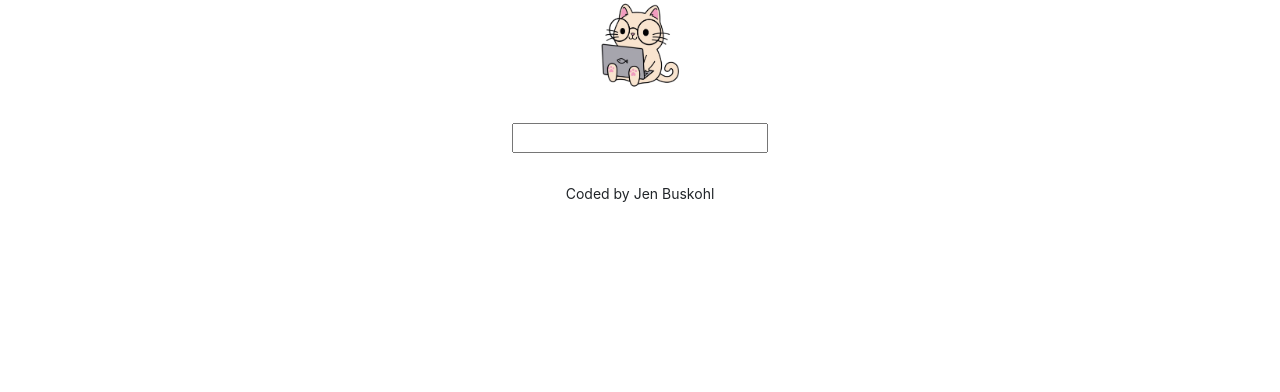
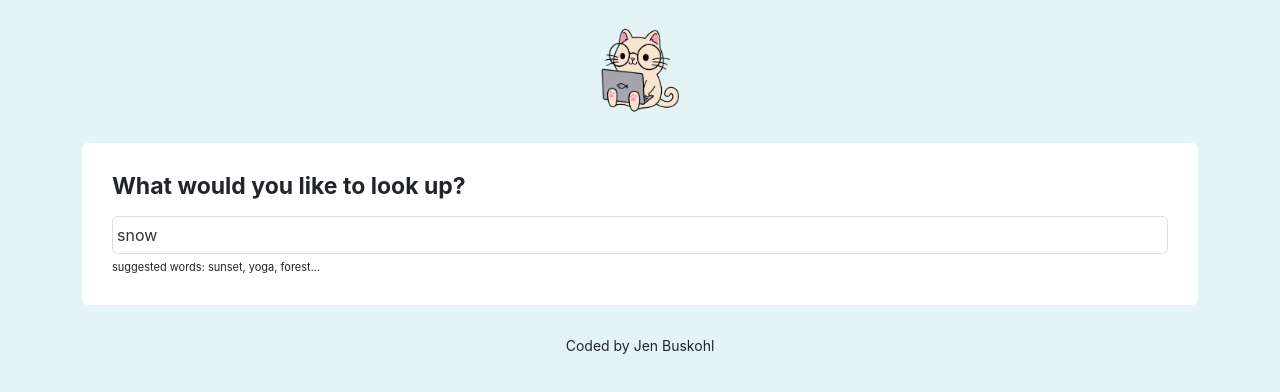
Before and after one commit to jen-buskohl/dictionary-project, a React (Create React App) app: page / in a window 1280 px wide. Shown: the top 392 px of the page. Built offline with nearby package versions, Linux system fonts and the light colour scheme; no server answers.

Commit message:
Added styling with CSS

```diff
--- a/src/App.css
+++ b/src/App.css
@@ -1,7 +1,11 @@
+body {
+  background: #e4f4f5;
+}
+
 .App-logo {
   display: block;
   max-width: 100px;
-  margin: 0 auto;
+  margin: 25px auto;
 }
 
 .App-footer {
--- a/src/App.js
+++ b/src/App.js
@@ -11,7 +11,7 @@ export default function App() {
           <img src={logo} className="App-logo img-fluid" alt="logo" />
         </header>
         <main>
-          <Dictionary />
+          <Dictionary defaultKeyword="snow" />
         </main>
         <small>
           <footer className="App-footer">Coded by Jen Buskohl</footer>
--- a/src/Dictionary.css
+++ b/src/Dictionary.css
@@ -1,4 +1,25 @@
+.Dictionary h1 {
+  font-size: 23px;
+  font-weight: bold;
+  margin-bottom: 15px;
+}
+
+.Dictionary section {
+  background: white;
+  padding: 30px;
+  border-radius: 6px;
+  margin: 25px 0;
+}
+
 .Dictionary-input {
-  display: block;
-  margin: 30px auto;
+  width: 100%;
+  padding: 6px 4px;
+  border: 1px solid #ddd;
+  border-radius: 6px;
+  color: #333;
 }
+
+.Dictionary .hint {
+  font-size: 11px;
+  margin-top: 5px;
+}
--- a/src/Dictionary.js
+++ b/src/Dictionary.js
@@ -3,36 +3,55 @@ import axios from "axios";
 import Results from "./Results.js";
 import "./Dictionary.css";
 
-export default function Dictionary() {
-  const [keyword, setKeyword] = useState(null);
+export default function Dictionary(props) {
+  const [keyword, setKeyword] = useState(props.defaultKeyword);
   const [results, setResults] = useState(null);
+  const [loaded, setLoaded] = useState(false);
 
   function handleResponse(response) {
     setResults(response.data);
   }
 
-  function search(event) {
-    event.preventDefault();
-
+  function search() {
     let apiKey = "o2972aff83bt1a433411747ae6c9e0f0";
     let apiUrl = `https://api.shecodes.io/dictionary/v1/define?word=${keyword}&key=${apiKey}`;
     axios.get(apiUrl).then(handleResponse);
+  }
+
+  function handleSubmit(event) {
+    event.preventDefault();
+    search();
   }
 
   function handleKeywordChange(event) {
     setKeyword(event.target.value);
   }
 
+  function load() {
+    setLoaded(true);
+    search();
+  }
+
+  if (loaded) {
     return (
       <div className="Dictionary">
-      <form onSubmit={search}>
+        <section>
+          <h1>What would you like to look up?</h1>
+          <form onSubmit={handleSubmit}>
             <input
               type="search"
               className="Dictionary-input"
               onChange={handleKeywordChange}
+              defaultValue={props.defaultKeyword}
             />
           </form>
+          <div className="hint">suggested words: sunset, yoga, forest...</div>
+        </section>
         <Results results={results} />
       </div>
     );
+  } else {
+    load();
+    return "Loading...";
   }
+}
--- /dev/null
+++ b/src/Meanings.css
@@ -0,0 +1,13 @@
+.Meanings h3 {
+  color: purple;
+  font-size: 24px;
+  line-height: 1.5;
+  font-weight: bold;
+}
+
+.Meanings .example {
+  font-size: 14px;
+  opacity: 0.7;
+  font-style: italic;
+  margin-top: 20px;
+}
--- a/src/Meanings.js
+++ b/src/Meanings.js
@@ -1,5 +1,6 @@
 import React from "react";
 import Synonyms from "./Synonyms";
+import "./Meanings.css";
 
 export default function Meanings(props) {
   // console.log(props.meanings);
@@ -7,11 +8,9 @@ export default function Meanings(props) {
     <div className="Meanings">
       <h3>{props.meanings.partOfSpeech}</h3>
       <div>
-        <strong>Definition: </strong> {props.meanings.definition}
-        <br />
-        <strong>Example: </strong> <em>{props.meanings.example}</em>
-        <br />
-        <strong>Synonyms: </strong>
+        <div className="definition">{props.meanings.definition}</div>
+        <div className="example">{props.meanings.example}</div>
+
         <Synonyms synonyms={props.meanings.synonyms} />
       </div>
     </div>
--- /dev/null
+++ b/src/Results.css
@@ -0,0 +1,10 @@
+.Results h2 {
+  font-size: 36px;
+  font-weight: bold;
+  line-height: 1.5;
+}
+
+.Results h4 {
+  font-size: 18px;
+  opacity: 0.5;
+}
--- a/src/Results.js
+++ b/src/Results.js
@@ -1,18 +1,21 @@
 import React from "react";
 import Meanings from "./Meanings";
+import "./Results.css";
 
 export default function Results(props) {
   console.log(props.results);
   if (props.results) {
     return (
       <div className="Results">
-        <h2>{props.results.word}</h2>
-        <h4>{props.results.phonetic}</h4>
+        <section>
+          <h2>{props.results.word}</h2>
+          <h4>{props.results.phonetic}</h4>
+        </section>
         {props.results.meanings.map(function (meanings, index) {
           return (
-            <div key={index}>
+            <section key={index}>
               <Meanings meanings={meanings} />
-            </div>
+            </section>
           );
         })}
       </div>
--- /dev/null
+++ b/src/Synonyms.css
@@ -0,0 +1,11 @@
+.Synonyms {
+  margin: 20px 0 0;
+  padding: 0;
+}
+
+.Synonyms li {
+  font-size: 13px;
+  display: inline-block;
+  padding-right: 10px;
+  line-height: 1;
+}
--- a/src/Synonyms.js
+++ b/src/Synonyms.js
@@ -1,4 +1,5 @@
 import React from "react";
+import "./Synonyms.css";
 
 export default function Synonyms(props) {
   if (props.synonyms) {
```
Lines whose indentation alone changed are shown as unchanged.
